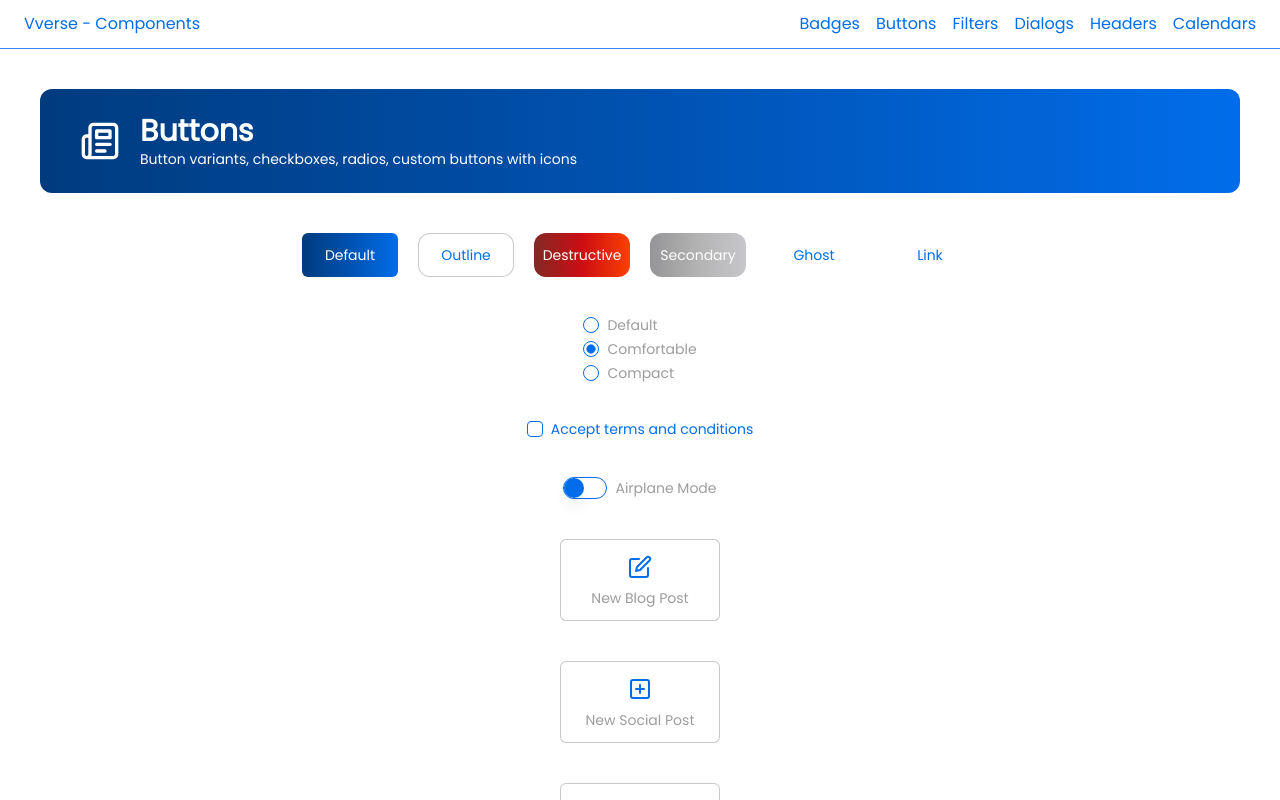
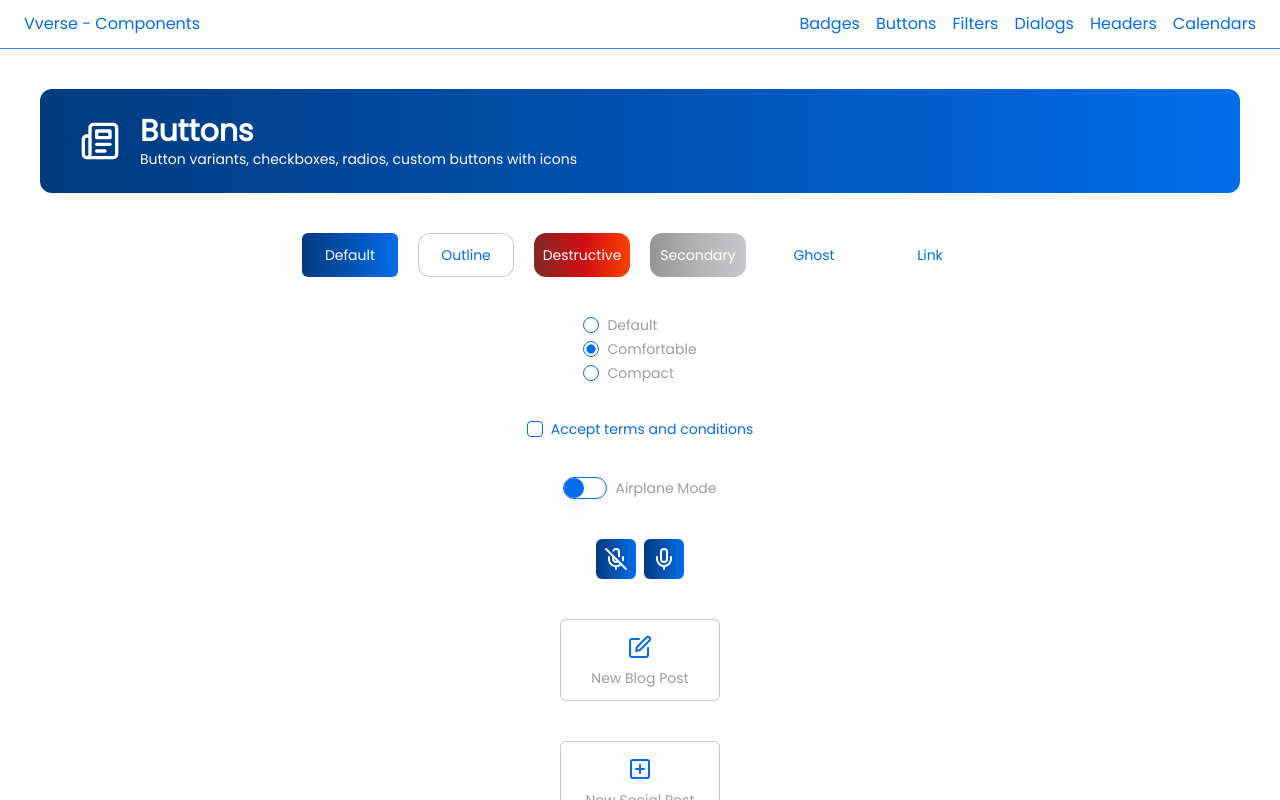
Before and after one commit to RabGH/vverse-components, a Next.js app: page /buttons in a window 1280 px wide. Shown: the top 800 px of the page. Built offline with nearby package versions, Linux system fonts and the light colour scheme.

Commit message:
Tweaks on style for filter components

```diff
--- a/app/(dashboard)/(routes)/buttons/page.tsx
+++ b/app/(dashboard)/(routes)/buttons/page.tsx
@@ -5,7 +5,14 @@ import { SwitchDemo } from "@/components/test/SwitchDemo";
 import { CheckboxDemo } from "@/components/test/CheckboxDemo";
 
 import { NewPostButton } from "@/components/posts/new-post-button";
-import { PlusSquare, PenSquare, UserPlus, Newspaper } from "lucide-react";
+import {
+  PlusSquare,
+  PenSquare,
+  UserPlus,
+  Newspaper,
+  MicOff,
+  Mic,
+} from "lucide-react";
 
 import { CreatePostButton } from "@/components/posts/create-post-button";
 import Heading from "@/components/nav/heading";
@@ -48,6 +55,14 @@ export default function ButtonPage() {
         <div className="">
           <SwitchDemo />
         </div>
+        <div className="flex flex-row space-x-2">
+          <Button variant="default" size="icon">
+            <MicOff />
+          </Button>
+          <Button variant="default" size="icon">
+            <Mic />
+          </Button>
+        </div>
         <div className="">
           <NewPostButton icon={PenSquare} label={"New Blog Post"} link={""} />
         </div>
--- a/components/filters/checkbox-filled-filter.tsx
+++ b/components/filters/checkbox-filled-filter.tsx
@@ -71,9 +71,11 @@ export function FilterFilledCheckbox({
                 <Checkbox
                   checked={category.value == value}
                   id={category.value}
-                  className="mr-2"
+                  className="mr-2 border-muted"
                 />
-                <label htmlFor="value">{category.label}</label>
+                <label htmlFor="value" className="text-muted">
+                  {category.label}
+                </label>
               </CommandItem>
             ))}
           </CommandGroup>
--- a/components/filters/checkbox-outline-filter.tsx
+++ b/components/filters/checkbox-outline-filter.tsx
@@ -1,7 +1,7 @@
 "use client";
 
 import * as React from "react";
-import { Check, ChevronsUpDown } from "lucide-react";
+import { Check, ChevronDown, ChevronsUpDown } from "lucide-react";
 
 import { cn } from "@/lib/utils";
 import { Button } from "@/components/ui/button";
@@ -52,7 +52,7 @@ export function FilterOutlineCheckbox({
           {value
             ? categories.find((category) => category.value === value)?.label
             : selectCategoryPlaceholder}
-          <ChevronsUpDown className="ml-2 h-4 w-4 shrink-0 opacity-50" />
+          <ChevronDown className="ml-2 h-4 w-4 shrink-0 opacity-50" />
         </Button>
       </PopoverTrigger>
       <PopoverContent className="w-[330px] p-0">
@@ -71,9 +71,11 @@ export function FilterOutlineCheckbox({
                 <Checkbox
                   checked={category.value == value}
                   id={category.value}
-                  className="mr-2"
+                  className="mr-2 border-muted"
                 />
-                <label htmlFor="value">{category.label}</label>
+                <label htmlFor="value" className="text-muted">
+                  {category.label}
+                </label>
               </CommandItem>
             ))}
           </CommandGroup>
--- a/components/ui/button.tsx
+++ b/components/ui/button.tsx
@@ -5,7 +5,9 @@ import { cva, type VariantProps } from "class-variance-authority";
 import { cn } from "@/lib/utils";
 
 const buttonVariants = cva(
-  "inline-flex items-center justify-center rounded-md text-sm font-medium ring-offset-background transition-colors focus-visible:outline-none focus-visible:ring-2 focus-visible:ring-ring focus-visible:ring-offset-2 disabled:pointer-events-none disabled:opacity-50",
+  `inline-flex items-center justify-center rounded-md text-sm font-medium ring-offset-background
+  transition-colors focus-visible:outline-none focus-visible:ring-2 focus-visible:ring-ring
+  focus-visible:ring-offset-2 disabled:pointer-events-none disabled:opacity-50`,
   {
     variants: {
       variant: {
@@ -16,6 +18,8 @@ const buttonVariants = cva(
         secondary: "vGrey text-primary-foreground",
         ghost: "hover:bg-accent hover:text-accent-foreground",
         link: "text-primary underline-offset-4 hover:underline",
+        ghostCalendar:
+          "hover:bg-accent hover:text-accent-foreground rounded-full",
       },
       size: {
         default: "w-24 h-11 px-4 py-2",
--- a/components/ui/calendar.tsx
+++ b/components/ui/calendar.tsx
@@ -8,6 +8,8 @@ import { cn } from "@/lib/utils";
 import { buttonVariants } from "@/components/ui/button";
 
 export type CalendarProps = React.ComponentProps<typeof DayPicker>;
+
+// first-of-type:rounded-l-full last-of-type:rounded-r-full
 
 function Calendar({
   className,
@@ -48,8 +50,7 @@ function Calendar({
         day_today: "vhBlue text-accent-foreground",
         day_outside: "text-muted-foreground opacity-50",
         day_disabled: "text-muted-foreground opacity-50",
-        day_range_middle:
-          "aria-selected:bg-muted aria-selected:text-accent-foreground",
+        day_range_middle: `aria-selected:bg-muted aria-selected:text-accent-foreground`,
         day_hidden: "invisible",
         ...classNames,
       }}
--- a/components/ui/command.tsx
+++ b/components/ui/command.tsx
@@ -48,12 +48,12 @@ const CommandInput = React.forwardRef<
   React.ComponentPropsWithoutRef<typeof CommandPrimitive.Input>
 >(({ className, ...props }, ref) => (
   <div className="flex items-center border-b px-3" cmdk-input-wrapper="">
-    <Search className="mr-2 h-4 w-4 shrink-0 opacity-50" />
+    <Search className="mr-2 h-4 w-4 shrink-0 opacity-50 text-muted" />
     <CommandPrimitive.Input
       ref={ref}
       className={cn(
         `flex h-11 w-full rounded-md bg-transparent py-3 text-sm outline-none
-        placeholder:text-muted-foreground disabled:cursor-not-allowed disabled:opacity-50`,
+        placeholder:text-muted disabled:cursor-not-allowed disabled:opacity-50`,
         className
       )}
       {...props}
```
